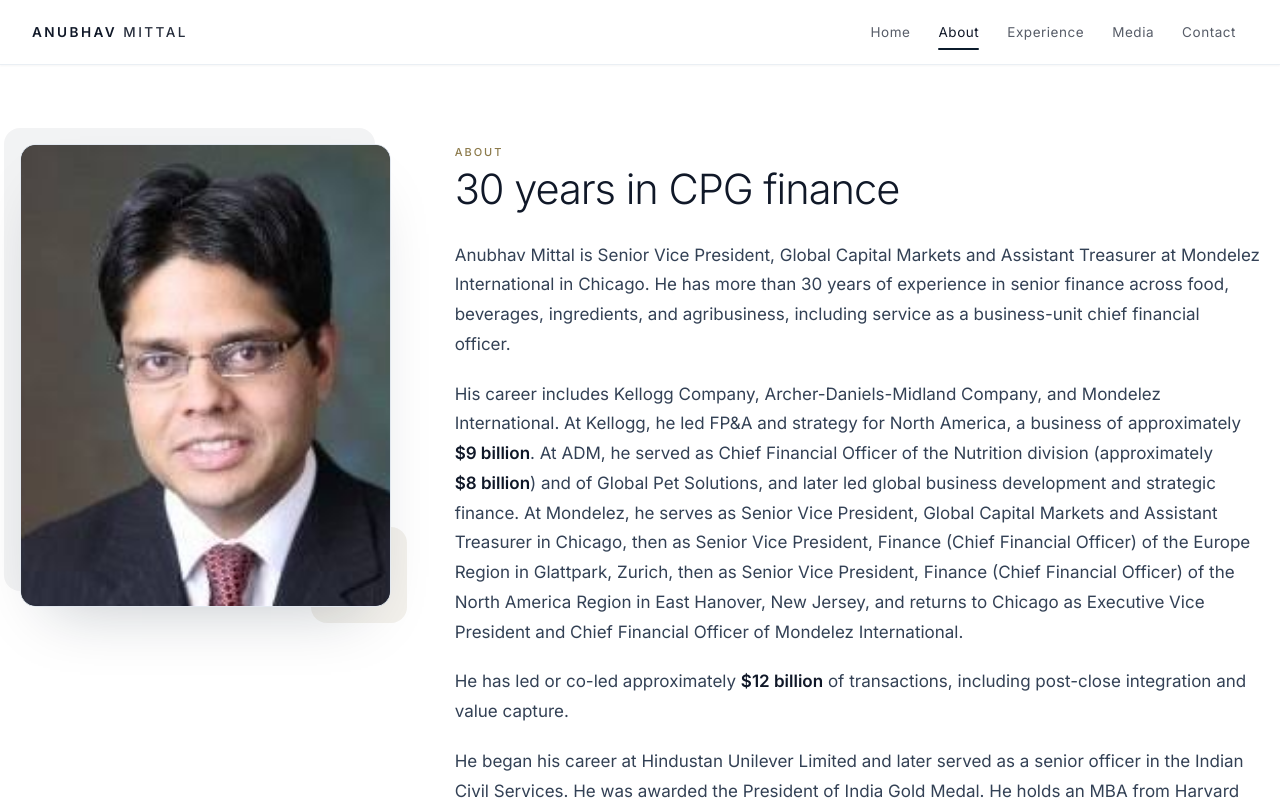
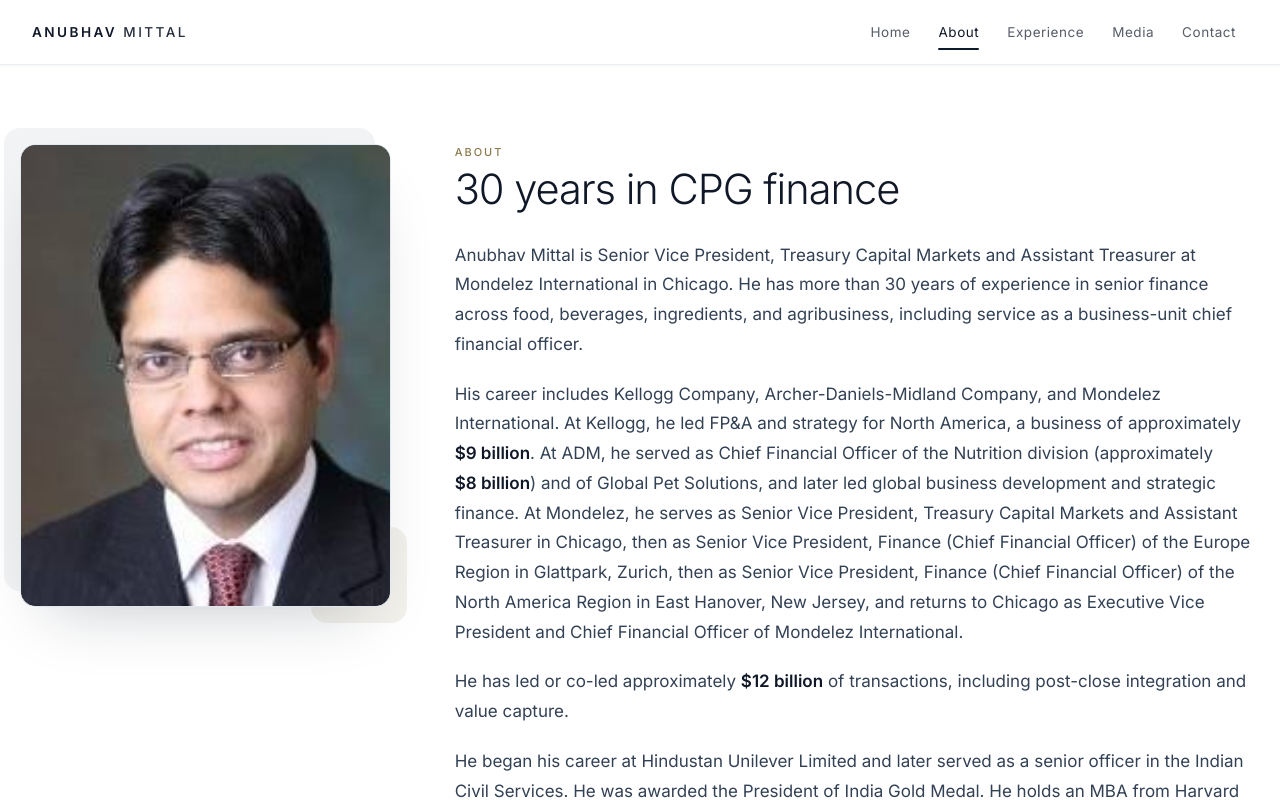
Before and after one commit to a2105z/anubhav-mittal-website, a React (Create React App) app: page /about in a window 1280 px wide. Shown: the top 800 px of the page. Built offline with nearby package versions, Linux system fonts and the light colour scheme.

Commit message:
Rename the Mondelez seat from Global to Treasury Capital Markets.
Co-authored-by: Cursor <cursoragent@cursor.com>

```diff
--- a/src/about/pages/About.tsx
+++ b/src/about/pages/About.tsx
@@ -66,7 +66,7 @@ const About: React.FC = () => {
                   viewport={{ once: true, amount: 0.3 }}
                   transition={{ duration: 0.55, delay: 0.05 }}
                 >
-                  Anubhav Mittal is Senior Vice President, Global Capital
+                  Anubhav Mittal is Senior Vice President, Treasury Capital
                   Markets and Assistant Treasurer at Mondelez International in
                   Chicago. He has
                   more than 30 years of experience in senior finance across
@@ -94,7 +94,7 @@ const About: React.FC = () => {
                   </span>
                   ) and of Global Pet Solutions, and later led global
                   business development and strategic finance. At Mondelez, he
-                  serves as Senior Vice President, Global Capital Markets and
+                  serves as Senior Vice President, Treasury Capital Markets and
                   Assistant Treasurer in Chicago, then as Senior Vice President,
                   Finance (Chief Financial Officer) of the Europe Region in
                   Glattpark, Zurich, then as Senior Vice President, Finance
--- a/src/constants/projects.ts
+++ b/src/constants/projects.ts
@@ -34,7 +34,7 @@ export const EXPERIENCES: Experience[] = [
     startDate: "2026",
     endDate: "2040",
     summary:
-      "Fourteen years of senior finance leadership at a Fortune 500 global snacking company — spanning global capital markets and corporate finance as Assistant Treasurer, regional Chief Financial Officer leadership across Europe and North America, and enterprise Chief Financial Officer leadership.",
+      "Fourteen years of senior finance leadership at a Fortune 500 global snacking company — spanning Treasury Capital Markets and corporate finance as Assistant Treasurer, regional Chief Financial Officer leadership across Europe and North America, and enterprise Chief Financial Officer leadership.",
     roles: [
       {
         title: "Executive Vice President and Chief Financial Officer",
@@ -81,7 +81,7 @@ export const EXPERIENCES: Experience[] = [
         ],
       },
       {
-        title: "Senior Vice President, Global Capital Markets and Assistant Treasurer",
+        title: "Senior Vice President, Treasury Capital Markets and Assistant Treasurer",
         dateRange: "2026 - 2028",
         location: "Chicago, Illinois, United States",
         highlights: [
--- a/src/footer/pages/Footer.tsx
+++ b/src/footer/pages/Footer.tsx
@@ -13,7 +13,7 @@ const Footer: React.FC = () => {
               Anubhav Mittal, CFA, CPA, CMA
             </p>
             <p className="mt-0.5 text-[12.5px] text-slate-500">
-              Senior Vice President, Global Capital Markets and Assistant Treasurer, Mondelez · {LOCATION}
+              Senior Vice President, Treasury Capital Markets and Assistant Treasurer, Mondelez · {LOCATION}
             </p>
           </div>
 
```
